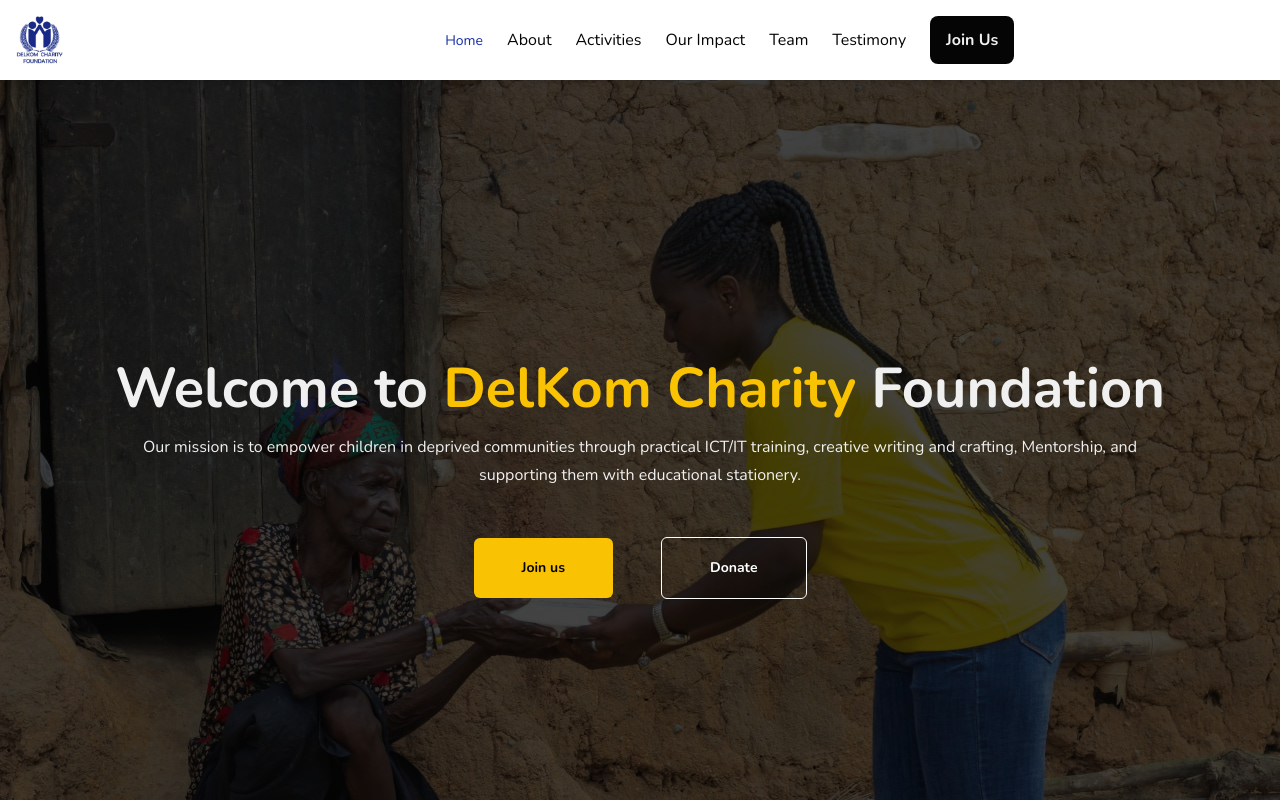
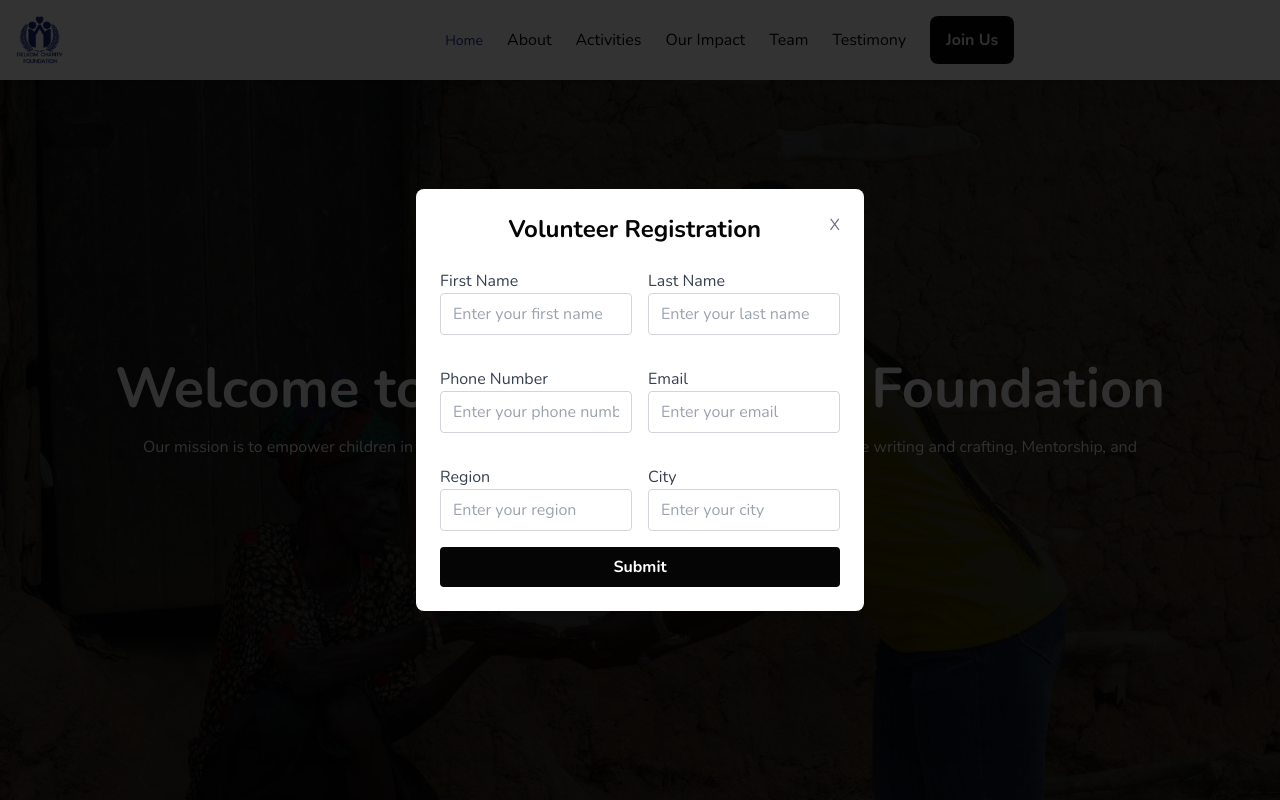
Before and after one commit to henryamos/DelkomFoundation, a React (Vite) app: page / in a window 1280 px wide. Both pictures are taken after a click on the button "Join us". Shown: the top 800 px of the page. Built offline with nearby package versions, Linux system fonts and the light colour scheme.

Commit message:
Added Volunteering form submission

```diff
--- a/package.json
+++ b/package.json
@@ -16,7 +16,8 @@
     "react-dom": "^18.2.0",
     "react-icons": "^5.2.1",
     "react-paystack": "^6.0.0",
-    "react-router-dom": "^6.22.2"
+    "react-router-dom": "^6.22.2",
+    "react-toastify": "^10.0.6"
   },
   "devDependencies": {
     "@types/react": "^18.2.15",
--- /dev/null
+++ b/src/components/modal/VolunteerFormModal.jsx
@@ -0,0 +1,139 @@
+import { useRef, useState } from "react";
+import { ToastContainer, toast } from "react-toastify";
+import "react-toastify/dist/ReactToastify.css";
+
+const VolunteerFormModal = ({ isOpen, onClose }) => {
+  const firstNameRef = useRef();
+  const lastNameRef = useRef();
+  const phoneNumberRef = useRef();
+  const emailRef = useRef();
+  const regionRef = useRef();
+  const cityRef = useRef();
+  const [loading, setLoading] = useState(false);
+
+  const handleSubmit = async (e) => {
+    e.preventDefault();
+    setLoading(true);
+    const formData = {
+      firstName: firstNameRef.current.value,
+      lastName: lastNameRef.current.value,
+      phoneNumber: phoneNumberRef.current.value,
+      email: emailRef.current.value,
+      region: regionRef.current.value,
+      city: cityRef.current.value,
+    };
+
+    try {
+      const response = await fetch("https://api.com/volunteers", {
+        method: "POST",
+        headers: {
+          "Content-Type": "application/json",
+        },
+        body: JSON.stringify(formData),
+      });
+      if (response.ok) {
+        toast.success("Thank you for registering as a volunteer!");
+        onClose();
+      } else {
+        toast.error("There was an error submitting your form. Please try again.");
+      }
+    } catch (error) {
+      console.log("Error", error);
+      toast.error("There was an error submitting your form. Please try again.");
+    } finally {
+      setLoading(false);
+    }
+  };
+
+  if (!isOpen) return null;
+
+  return (
+    <div className="fixed  capitalize inset-0 bg-black bg-opacity-80 flex items-center justify-center z-50">
+      <div className="bg-white p-6 rounded-lg shadow-lg w-full max-w-md mx-4">
+        <button
+          onClick={onClose}
+          className="text-gray-500 hover:text-gray-700 float-right"
+        >
+          X
+        </button>
+        <h2 className="text-2xl font-bold mb-6 text-dark text-center">
+          Volunteer Registration
+        </h2>
+        <form onSubmit={handleSubmit}>
+          <div className="grid   capitalize grid-cols-1 md:grid-cols-2 text-overlay gap-4">
+            <div className="mb-4">
+              <label className="block  text-gray-700">First Name</label>
+              <input
+                ref={firstNameRef}
+                type="text"
+                placeholder="Enter your first name"
+                className="w-full  px-3 py-2 border border-gray-300 rounded focus:outline-none focus:ring-2 focus:ring-blue-500"
+                required
+              />
+            </div>
+            <div className="mb-4">
+              <label className="block text-gray-700">Last Name</label>
+              <input
+                ref={lastNameRef}
+                type="text"
+                placeholder="Enter your last name"
+                className="w-full px-3 py-2 border border-gray-300 rounded focus:outline-none focus:ring-2 focus:ring-blue-500"
+                required
+              />
+            </div>
+            <div className="mb-4">
+              <label className="block text-gray-700">Phone Number</label>
+              <input
+                ref={phoneNumberRef}
+                type="tel"
+                placeholder="Enter your phone number"
+                className="w-full px-3 py-2 border border-gray-300 rounded focus:outline-none focus:ring-2 focus:ring-blue-500"
+                required
+              />
+            </div>
+            <div className="mb-4">
+              <label className="block text-gray-700">Email</label>
+              <input
+                ref={emailRef}
+                type="email"
+                placeholder="Enter your email"
+                className="w-full px-3 py-2 border border-gray-300 rounded focus:outline-none focus:ring-2 focus:ring-blue-500"
+                required
+              />
+            </div>
+            <div className="mb-4">
+              <label className="block text-gray-700">Region</label>
+              <input
+                ref={regionRef}
+                type="text"
+                placeholder="Enter your region"
+                className="w-full px-3 py-2 border border-gray-300 rounded focus:outline-none focus:ring-2 focus:ring-blue-500"
+                required
+              />
+            </div>
+            <div className="mb-4">
+              <label className="block text-gray-700">City</label>
+              <input
+                ref={cityRef}
+                type="text"
+                placeholder="Enter your city"
+                className="w-full px-3 py-2 border border-gray-300 rounded focus:outline-none focus:ring-2 focus:ring-blue-500"
+                required
+              />
+            </div>
+          </div>
+          <button
+            type="submit"
+            className="w-full bg-dark  hover:bg-overlay text-white font-bold py-2 px-4 rounded transition duration-300"
+            disabled={loading}
+          >
+            {loading ? "Submitting..." : "Submit"}
+          </button>
+        </form>
+      </div>
+      <ToastContainer />
+    </div>
+  );
+};
+
+export default VolunteerFormModal;
--- a/src/pages/Home.jsx
+++ b/src/pages/Home.jsx
@@ -3,6 +3,7 @@
 import backgroundImg2 from "/assets/Delkom7.jpg";
 import backgroundImg3 from "/assets/Delkom4.jpg";
 import backgroundImg4 from "/assets/Delkom10.jpg";
+import VolunteerFormModal from '../components/modal/VolunteerFormModal';
 import { PaystackButton } from 'react-paystack';
 import About from './About';
 import OurImpact from './OurImpact';
@@ -16,6 +17,7 @@
  };
 
 const Home = () => {
+
   return (
     <>
       <HomeContent />
@@ -29,6 +31,7 @@
 
 export const HomeContent = () => {
   const [currentImageIndex, setCurrentImageIndex] = useState(0);
+  const [isModalOpen, setIsModalOpen] = useState(false);
   const images = [backgroundImg1, backgroundImg2, backgroundImg3, backgroundImg4];
 
   useEffect(() => {
@@ -59,9 +62,15 @@
               educational stationery.
             </p>
             <div className="space-x-5 space-y-6 sm:space-x-12 sm:space-y-12">
-              <button className="text-sm btn-primary">Join us</button>
+              <button className="text-sm btn-primary"
+              onClick={()=>setIsModalOpen(true)} //open modal on button click
+              >Join us</button>
               <button className="text-sm btn-outline">Donate</button>
             </div>
+            <VolunteerFormModal
+            isOpen={isModalOpen}
+            onClose={()=>setIsModalOpen(false)} //close modal
+            />
           </div>
         </div>
       </section>
```
Also changed, not shown: 1 other file (tests, documents, lock files or other folders).
